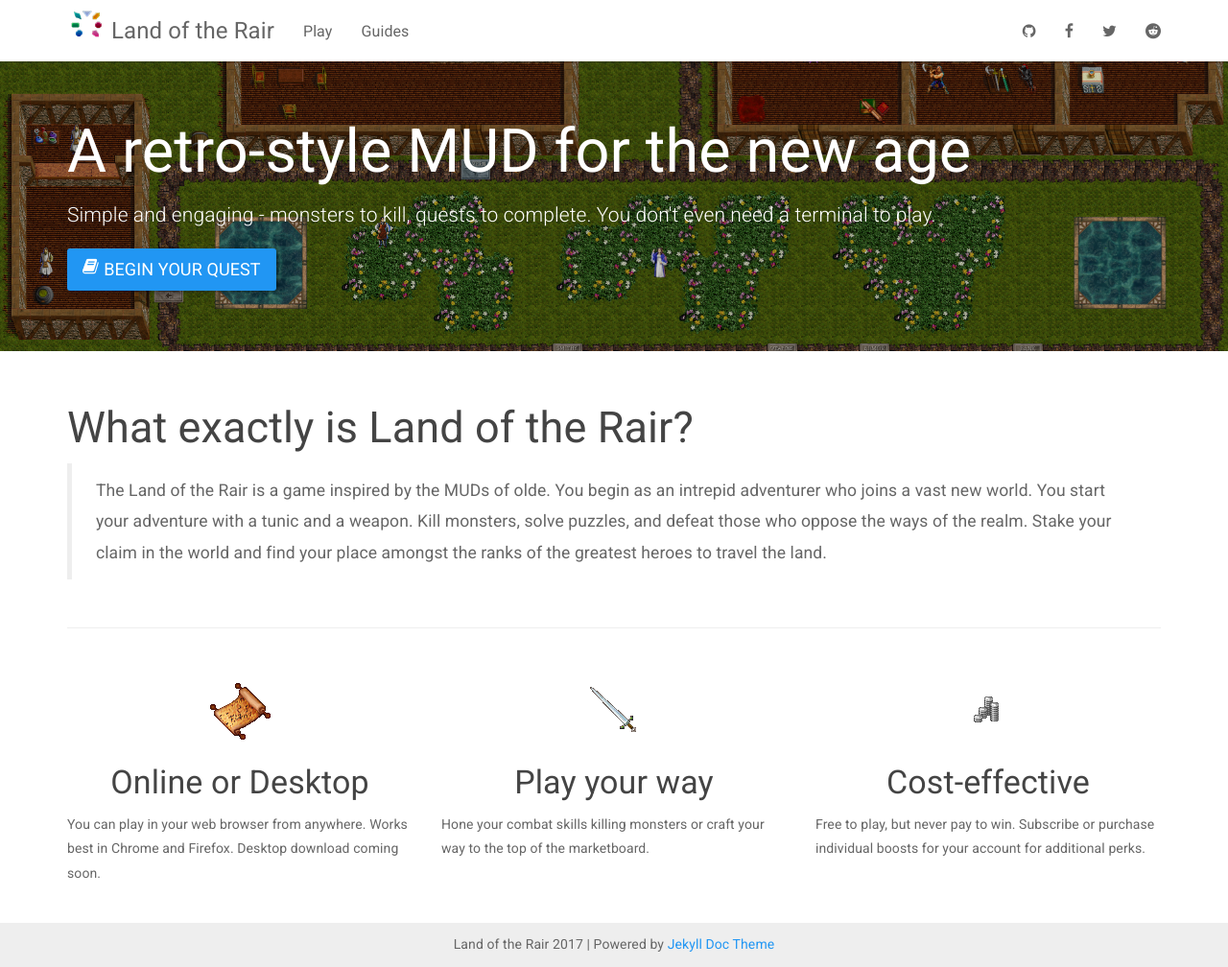
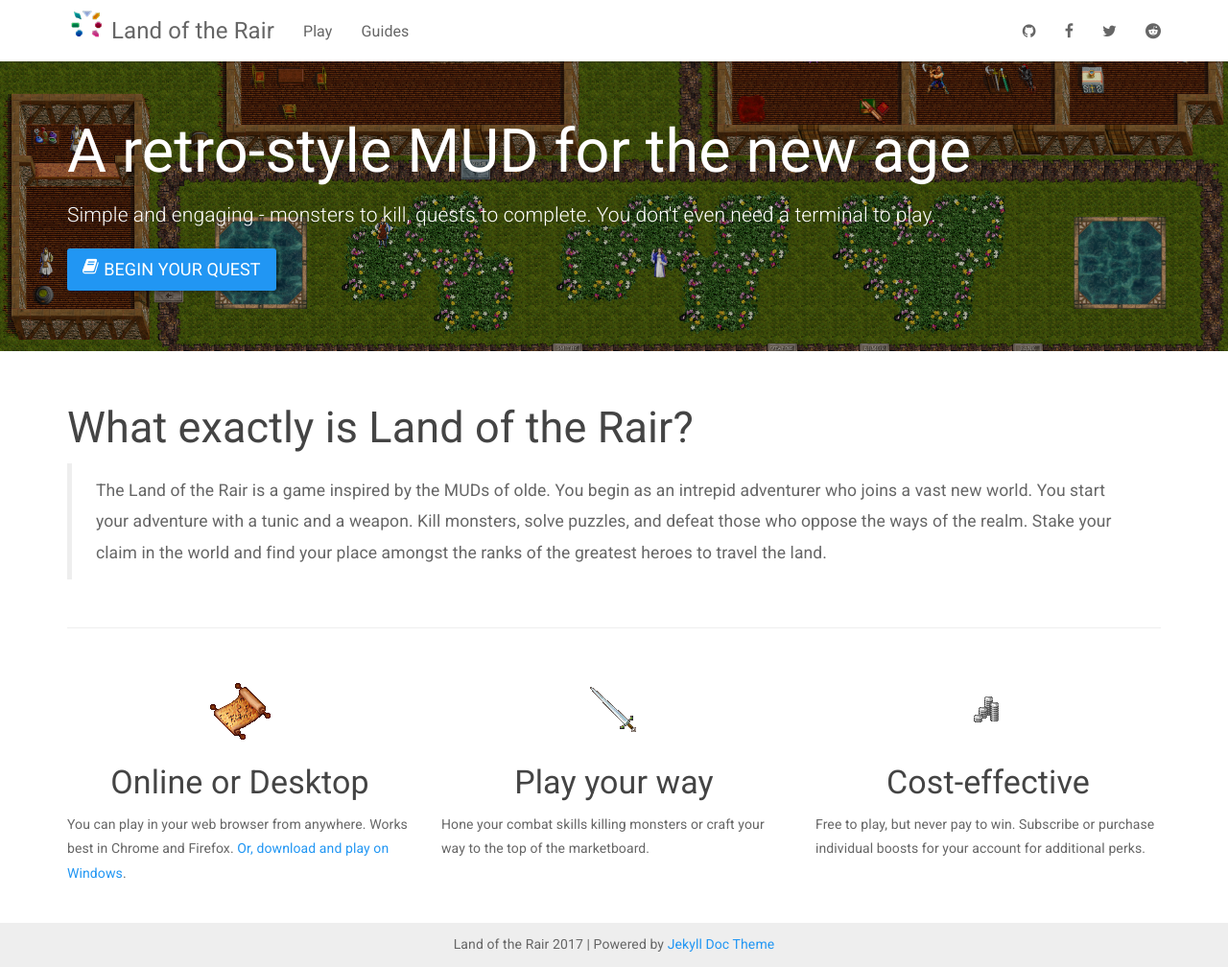
Before and after one commit to LandOfTheRair/landoftherair.github.io, a Jekyll site: the page built from index.html, in a window 1280 px wide and 1008 px high. Shown: the whole window at 96% size. Built offline with Jekyll 4.4.1, drawn with Linux system fonts in a browser that asks for light colours; nearby versions of some CDN libraries.

Commit message:
Update index.html

```diff
--- a/index.html
+++ b/index.html
@@ -35,7 +35,7 @@
               <img src="{{ "/img/scroll.png" | prepend: site.baseurl }}" width="64" height="64" />
             </h1>
             <h3 class="text-center">Online or Desktop</h3>
-            <p>You can play in your web browser from anywhere. Works best in Chrome and Firefox. Desktop download coming soon.
+            <p>You can play in your web browser from anywhere. Works best in Chrome and Firefox. <a href="https://github.com/LandOfTheRair/desktop/releases/download/1.0.0/Land.of.the.Rair-win32-x64.zip" target="_blank">Or, download and play on Windows</a>.
             </p>
         </div>
         <div class="col-sm-4">
```
